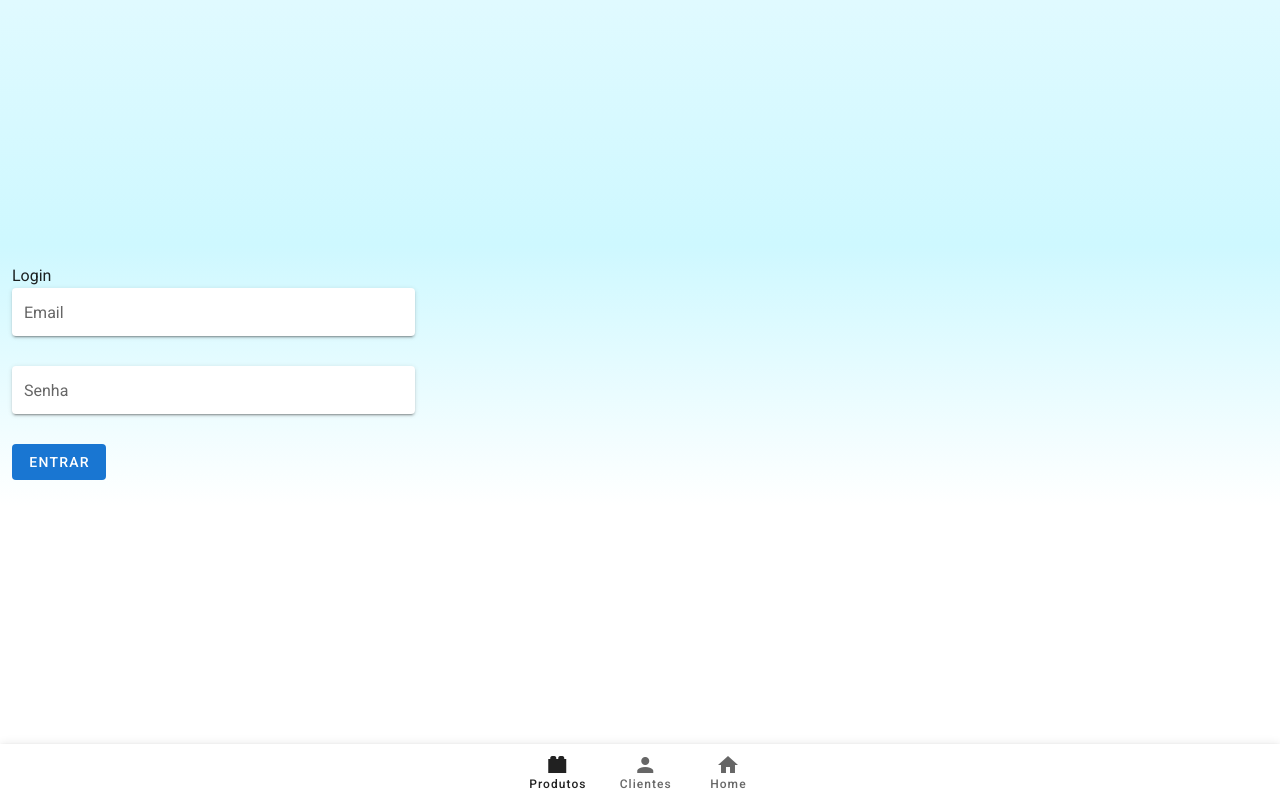
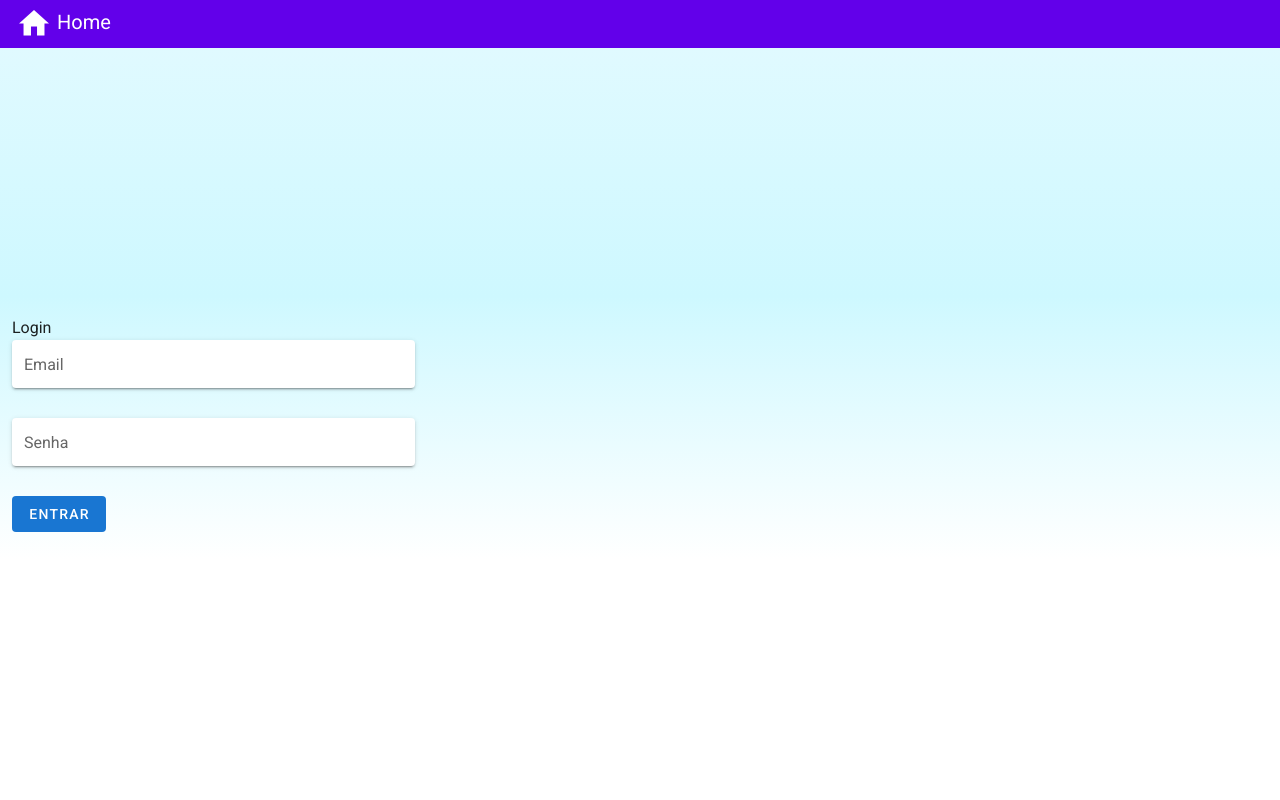
Before and after one commit to isaacslima/clubinho-do-bebe, a Vue app: page /login in a window 1280 px wide. Built offline with nearby package versions, Linux system fonts and the light colour scheme; no server answers.

Commit message:
ajuste app-bar

```diff
--- a/src/App.vue
+++ b/src/App.vue
@@ -1,8 +1,31 @@
 <template>
   <v-app>
+    <div>
+      <v-app-bar
+      color="deep-purple accent-4"
+      dense
+      dark elevate-on-scroll
+      >
+        <!-- <v-app-bar-nav-icon></v-app-bar-nav-icon> -->
+
+
+        <v-toolbar-title>
+          <v-icon
+            large
+          >
+            mdi-home
+          </v-icon>
+          Home
+        </v-toolbar-title>
+      </v-app-bar>
+    </div>
+
     <v-main>
       <router-view />
     </v-main>
+
+
+<!--
     <v-bottom-navigation v-model="value">
       <v-btn value="produtos" to="/produtos">
         <span>Produtos</span>
@@ -16,7 +39,7 @@
         <span>Home</span>
         <v-icon>mdi-home</v-icon>
       </v-btn>
-    </v-bottom-navigation>
+    </v-bottom-navigation> -->
   </v-app>
 </template>
 <script>
--- a/src/views/Produtos.vue
+++ b/src/views/Produtos.vue
@@ -26,7 +26,7 @@
         </v-card>
       </v-col>
     </v-row>
-    <v-row justify="center">
+    <v-row>
       <v-dialog v-model="dialog" fullscreen hide-overlay transition="dialog-bottom-transition">
         <v-card>
           <v-form ref="form" @submit.prevent="salvar">
```
